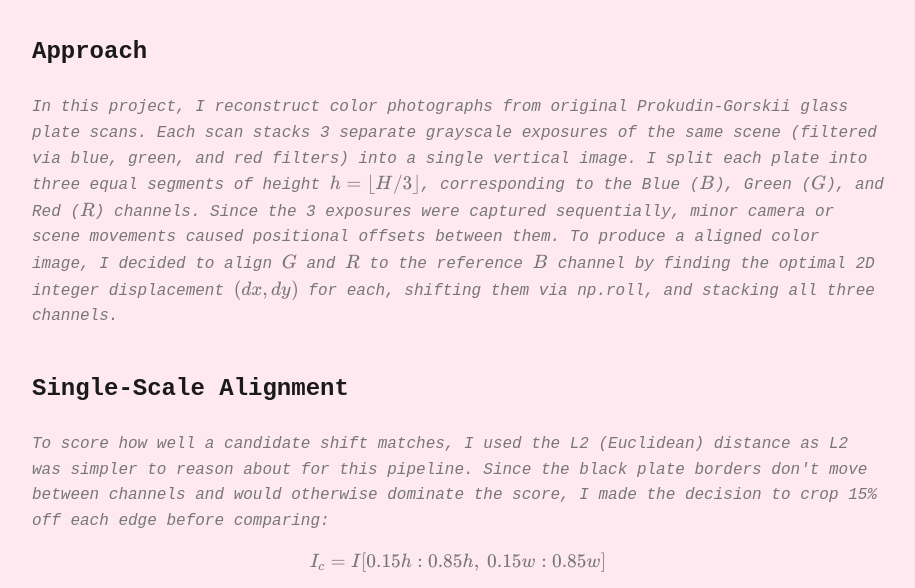
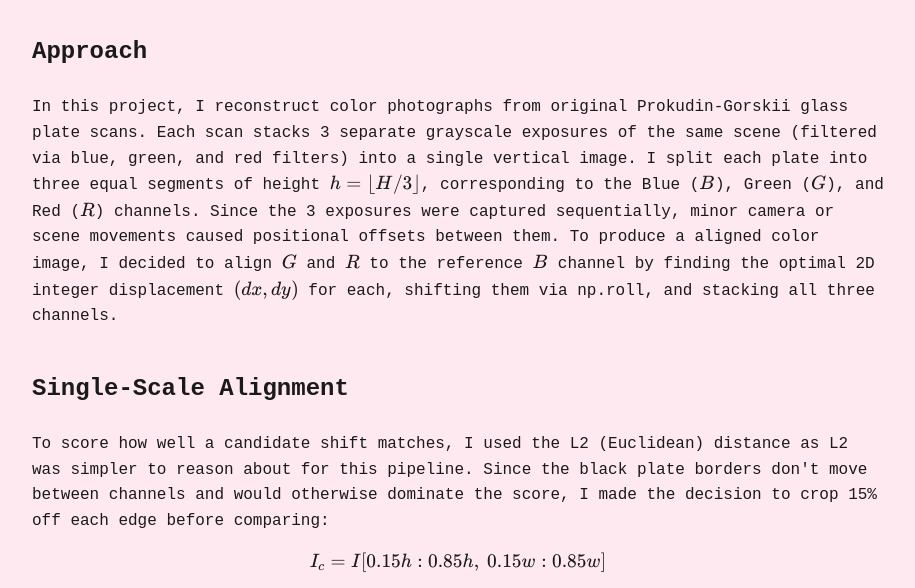
Before and after one commit to oindreechatterjee/cs180, a plain HTML site: page proj1/index.html in a window 1280 px wide. Shown: the part 165-753 px from the top of the page, without its empty margins (182-1097 px from the left). Drawn offline with nearby package versions, Linux system fonts and the light colour scheme.

Commit message:
made some edits to font

```diff
--- a/proj1/style.css
+++ b/proj1/style.css
@@ -27,11 +27,6 @@ section {
 
 h2 {
   padding-bottom: 0.25rem;
-}
-
-.text {
-  color: #777;
-  font-style: italic;
 }
 
 .text + .text {
```
